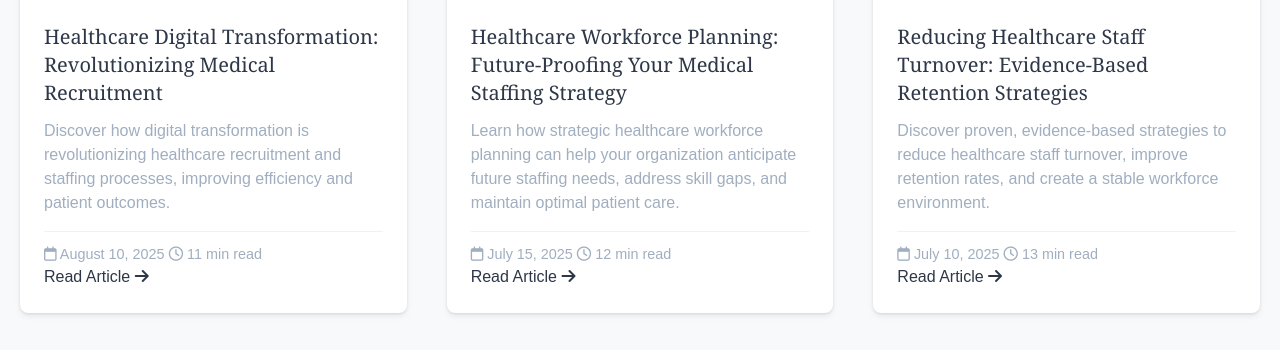
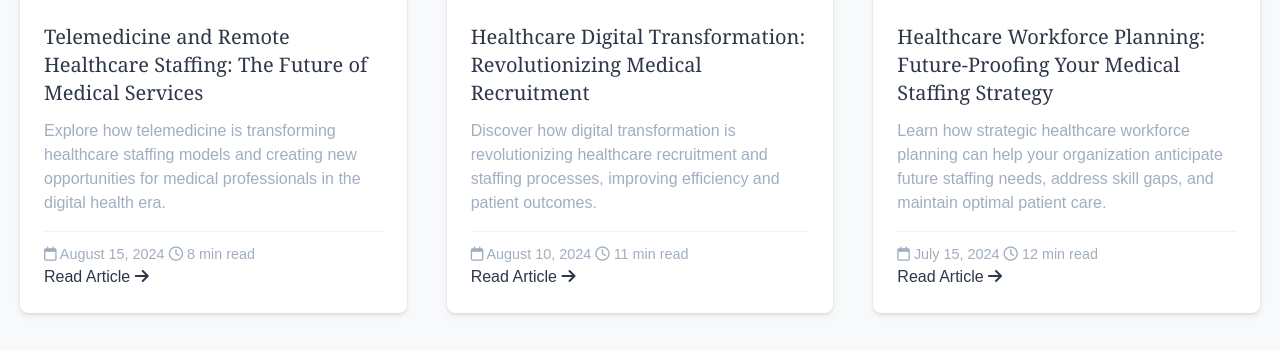
Before and after one commit to ankit-kumar-guptaa/hospital_placement, a PHP site: page /recruitment-chatbot/blog/ in a window 1280 px wide. Shown: the part 1812-2162 px from the top of the page. Run offline with PHP 8.4, Linux system fonts and the light colour scheme; some libraries are stand-ins or nearby versions; some web fonts are replaced.

Commit message:
feat(blog): add new telemedicine article and update post dates
Add new featured blog post about telemedicine and remote healthcare staffing
Update publication dates for all existing articles to 2024

```diff
--- a/blog/index.php
+++ b/blog/index.php
@@ -77,7 +77,25 @@
             </div>
 
             <div class="posts-grid">
-                <!-- Blog Post 1 - Healthcare Digital Transformation (NEW) -->
+                <!-- Blog Post 1 - Telemedicine and Remote Healthcare Staffing (NEW) -->
+                <article class="blog-card">
+                    <div class="card-image">
+                        <img src="https://images.unsplash.com/photo-1516841273335-e39b37888115?q=80&w=600&auto=format&fit=crop" alt="Doctor consulting patient through telemedicine video call">
+                        <span class="card-category">Digital Healthcare</span>
+                        <div class="image-overlay"></div>
+                    </div>
+                    <div class="card-content">
+                        <h3 class="card-title"><a href="telemedicine-remote-healthcare-staffing.php">Telemedicine and Remote Healthcare Staffing: The Future of Medical Services</a></h3>
+                        <p class="card-excerpt">Explore how telemedicine is transforming healthcare staffing models and creating new opportunities for medical professionals in the digital health era.</p>
+                        <div class="card-meta">
+                            <span><i class="far fa-calendar"></i> August 15, 2024</span>
+                            <span><i class="far fa-clock"></i> 8 min read</span>
+                        </div>
+                        <a href="telemedicine-remote-healthcare-staffing.php" class="read-more">Read Article <i class="fas fa-arrow-right"></i></a>
+                    </div>
+                </article>
+
+                <!-- Blog Post 2 - Healthcare Digital Transformation -->
                 <article class="blog-card">
                     <div class="card-image">
                         <img src="https://images.unsplash.com/photo-1576091160550-2173dba999ef?q=80&w=600&auto=format&fit=crop" alt="Digital healthcare transformation with medical professional using advanced technology">
@@ -88,14 +106,14 @@
                         <h3 class="card-title"><a href="healthcare-digital-transformation.php">Healthcare Digital Transformation: Revolutionizing Medical Recruitment</a></h3>
                         <p class="card-excerpt">Discover how digital transformation is revolutionizing healthcare recruitment and staffing processes, improving efficiency and patient outcomes.</p>
                         <div class="card-meta">
-                            <span><i class="far fa-calendar"></i> August 10, 2025</span>
+                            <span><i class="far fa-calendar"></i> August 10, 2024</span>
                             <span><i class="far fa-clock"></i> 11 min read</span>
                         </div>
                         <a href="healthcare-digital-transformation.php" class="read-more">Read Article <i class="fas fa-arrow-right"></i></a>
                     </div>
                 </article>
 
-                <!-- Blog Post 2 - Healthcare Workforce Planning -->
+                <!-- Blog Post 3 - Healthcare Workforce Planning -->
                 <article class="blog-card">
                     <div class="card-image">
                         <img src="https://images.unsplash.com/photo-1581056771107-24ca5f033842?q=80&w=600&auto=format&fit=crop" alt="Healthcare administrators planning workforce strategy">
@@ -106,14 +124,14 @@
                         <h3 class="card-title"><a href="healthcare-workforce-planning.php">Healthcare Workforce Planning: Future-Proofing Your Medical Staffing Strategy</a></h3>
                         <p class="card-excerpt">Learn how strategic healthcare workforce planning can help your organization anticipate future staffing needs, address skill gaps, and maintain optimal patient care.</p>
                         <div class="card-meta">
-                            <span><i class="far fa-calendar"></i> July 15, 2025</span>
+                            <span><i class="far fa-calendar"></i> July 15, 2024</span>
                             <span><i class="far fa-clock"></i> 12 min read</span>
                         </div>
                         <a href="healthcare-workforce-planning.php" class="read-more">Read Article <i class="fas fa-arrow-right"></i></a>
                     </div>
                 </article>
 
-                <!-- Blog Post 3 - Reducing Healthcare Staff Turnover -->
+                <!-- Blog Post 4 - Reducing Healthcare Staff Turnover -->
                 <article class="blog-card">
                     <div class="card-image">
                         <img src="https://images.unsplash.com/photo-1576671414121-aa0c81c869e1?q=80&w=600&auto=format&fit=crop" alt="Healthcare team in a positive work environment">
@@ -124,14 +142,14 @@
                         <h3 class="card-title"><a href="reducing-healthcare-staff-turnover.php">Reducing Healthcare Staff Turnover: Evidence-Based Retention Strategies</a></h3>
                         <p class="card-excerpt">Discover proven, evidence-based strategies to reduce healthcare staff turnover, improve retention rates, and create a stable workforce environment.</p>
                         <div class="card-meta">
-                            <span><i class="far fa-calendar"></i> July 10, 2025</span>
+                            <span><i class="far fa-calendar"></i> July 10, 2024</span>
                             <span><i class="far fa-clock"></i> 13 min read</span>
                         </div>
                         <a href="reducing-healthcare-staff-turnover.php" class="read-more">Read Article <i class="fas fa-arrow-right"></i></a>
                     </div>
                 </article>
 
-                <!-- Blog Post 4 - Strategic Healthcare Staffing -->
+                <!-- Blog Post 5 - Strategic Healthcare Staffing -->
                 <article class="blog-card">
                     <div class="card-image">
                         <img src="https://images.unsplash.com/photo-1551076805-e1869033e561?q=80&w=600&auto=format&fit=crop" alt="Healthcare professionals in a team meeting">
@@ -142,14 +160,14 @@
                         <h3 class="card-title"><a href="strategic-healthcare-staffing.php">Strategic Healthcare Staffing: Building Resilient Medical Teams</a></h3>
                         <p class="card-excerpt">Discover proven strategies to build and maintain resilient healthcare teams that can adapt to changing demands while delivering exceptional patient care.</p>
                         <div class="card-meta">
-                            <span><i class="far fa-calendar"></i> June 28, 2025</span>
+                            <span><i class="far fa-calendar"></i> June 28, 2024</span>
                             <span><i class="far fa-clock"></i> 10 min read</span>
                         </div>
                         <a href="strategic-healthcare-staffing.php" class="read-more">Read Article <i class="fas fa-arrow-right"></i></a>
                     </div>
                 </article>
 
-                <!-- Blog Post 5 -->
+                <!-- Blog Post 6 -->
                 <article class="blog-card">
                     <div class="card-image">
                         <img src="https://images.unsplash.com/photo-1584982751601-97dcc096659c?q=80&w=600&auto=format&fit=crop" alt="Doctor examining medical scans">
@@ -160,14 +178,14 @@
                         <h3 class="card-title"><a href="addressing-radiologist-shortage.php">Addressing the Radiologist Shortage: Solutions for Hospitals</a></h3>
                         <p class="card-excerpt">Explore effective strategies to overcome the growing radiologist shortage and maintain quality diagnostic services in your healthcare facility.</p>
                         <div class="card-meta">
-                            <span><i class="far fa-calendar"></i> June 10, 2025</span>
+                            <span><i class="far fa-calendar"></i> June 10, 2024</span>
                             <span><i class="far fa-clock"></i> 6 min read</span>
                         </div>
                         <a href="addressing-radiologist-shortage.php" class="read-more">Read Article <i class="fas fa-arrow-right"></i></a>
                     </div>
                 </article>
 
-                <!-- Blog Post 6 -->
+                <!-- Blog Post 7 -->
                 <article class="blog-card">
                     <div class="card-image">
                         <img src="https://images.unsplash.com/photo-1579684385127-1ef15d508118?q=80&w=600&auto=format&fit=crop" alt="Nurses in a hospital corridor">
```
